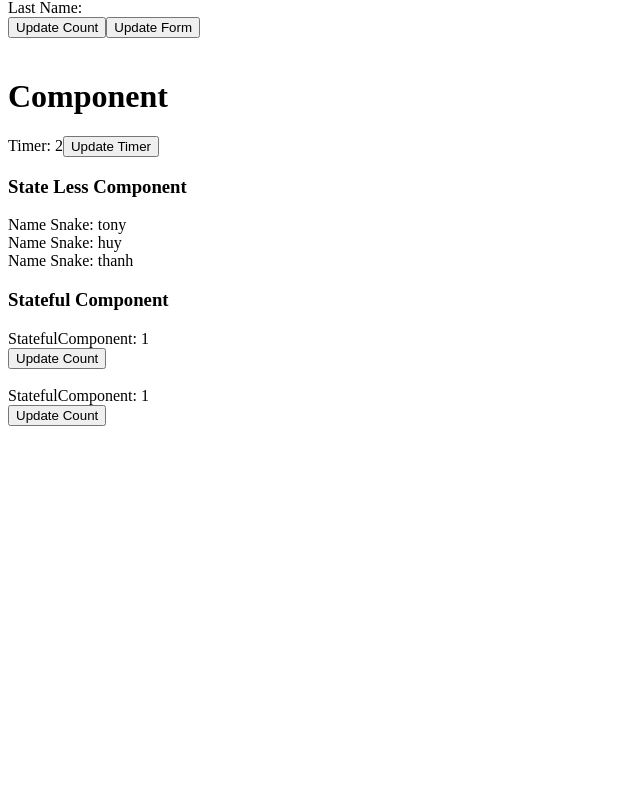
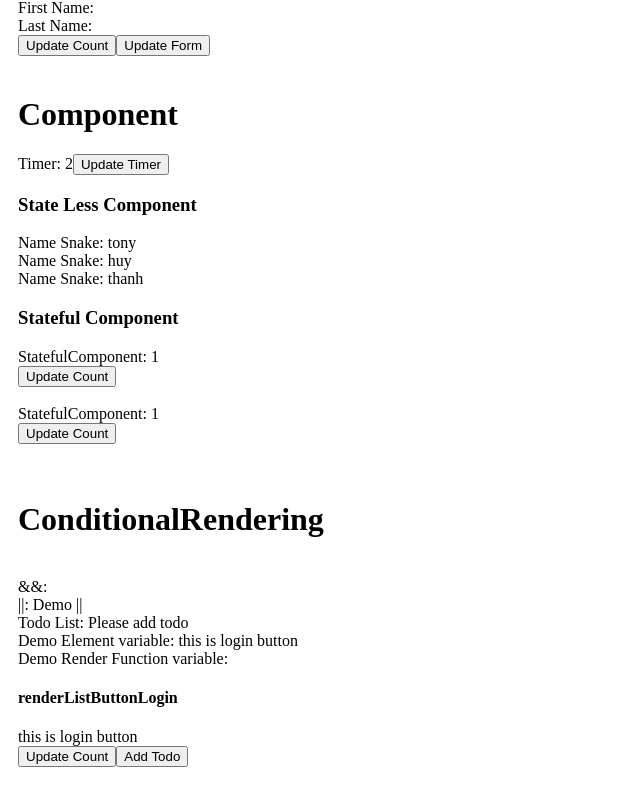
Before and after one commit to vanvithanh2405/react-ultimate-course, a React (Vite) app: page / in a window 1280 px wide. Shown: the part 745-1550 px from the top of the page, without its empty margins (0-640 px from the left). Before the commit the page ends 1341 px from the top, so only its background shows below. Built offline with nearby package versions, Linux system fonts and the light colour scheme.

Commit message:
condition rendering

```diff
--- a/src/App.tsx
+++ b/src/App.tsx
@@ -22,6 +22,7 @@ import Component from './Component';
 import JSX from './JSX';
 import Props from './Props';
 import State from './State';
+import ConditionalRendering from './ConditionalRendering';
 
 function App() {
 
@@ -38,6 +39,9 @@ function App() {
       <Component />
 
       <br />
+      <ConditionalRendering />
+
+      <br />
       <br />
       <br />
       <br />
--- a/src/Component.tsx
+++ b/src/Component.tsx
@@ -44,25 +44,39 @@ interface StateFulComponentProps {
 function StateFulComponent({ timer = 1 }: StateFulComponentProps) {
   const [count, setCount] = React.useState(1);
 
-  function updateCount() {
-    setCount(prevState => prevState + timer)
+  // user click -> () => {} -> updateCount()
+  // re-create function every component re-render - memory B
+  function updateCount(number: number) {
+    console.log('updateCount')
+    setCount(prevState => prevState + timer + number)
   }
+
+  // curry function
+  // user click -> updateCount()
+  // const updateCount = (number: number) => () => {
+  //   console.log('updateCount')
+  //   setCount(prevState => prevState + timer + number)
+  // }
 
   console.log('StateFulComponent')
   return (
     <div>
       StatefulComponent: {count} <br />
-      <button type="button" onClick={updateCount}>
+      <button
+        type="button"
+        onClick={() => {
+          updateCount(10)
+        }}
+        // onClick={updateCount(10)}
+      >
         Update Count
       </button>
     </div>
   )
 }
 
-
 function Component() {
   const [timer, setTimer] = React.useState(2);
-
 
   return (
     <div>
--- /dev/null
+++ b/src/ConditionalRendering.tsx
@@ -0,0 +1,110 @@
+import React from 'react'
+import LoginButton from './components/LoginButton'
+import LogoutButton from './components/LogoutButton'
+
+/* &&
+'tony' && 'huy' -> render
+'tony' && 'huy' && 'thanh' -> render ?
+'tony' && ' ' -> render ?
+' ' && 'tony' -> render ?
+
+[1,2,3,4,5]: number[]
+['abc', '1231', 'adsa']: string[]
+*/
+
+
+interface TodoItem {
+  id: number,
+  title: string
+}
+
+function ConditionalRendering() {
+  let button = null;
+  const [count, setCount] = React.useState(1);
+  const [todo, setTodo] = React.useState<TodoItem[] | null>(null);
+
+  if (count > 1) {
+    button = <LogoutButton />
+  } else {
+    button = <LoginButton />
+  }
+
+  function renderListButtonLogout() {
+    return (
+      <>
+        <h4>renderListButtonLogout</h4>
+        <LogoutButton />
+        <LogoutButton />
+        <LogoutButton />
+      </>
+    )
+  }
+
+  function renderListButtonLogin() {
+    return (
+      <>
+        <h4>renderListButtonLogin</h4>
+        <LoginButton />
+      </>
+    )
+  }
+
+
+  function updateCount() {
+    setCount(prevState => prevState + 1)
+  }
+
+  function addTodo() {
+    const newTodo = {
+      id: Date.now(),
+      title: 'react' + Date.now(),
+    }
+    setTodo((prevState) => [...(prevState || []), newTodo])
+  }
+
+  return (
+    <div>
+      <h1>ConditionalRendering</h1> <br />
+      &&: {count > 3 && (
+        <>
+          Count Timer: {count}
+        </>
+      )}
+      <br />
+      ||: {count > 3 || (
+        <>Demo ||</>
+      )}
+      <br />
+      Todo List: {(Array.isArray(todo) && todo.length > 0) ? (
+        <>
+          has values
+        </>
+      ) : (
+        <>Please add todo</>
+      )}
+
+      <br />
+      Demo Element variable: {button}
+
+      <br />
+      Demo Render Function variable:
+      {count > 3 ? renderListButtonLogout() : renderListButtonLogin()}
+
+      <br />
+      <button
+        type="button"
+        onClick={updateCount}
+      >
+        Update Count
+      </button>
+      <button
+        type="button"
+        onClick={addTodo}
+      >
+        Add Todo
+      </button>
+    </div>
+  )
+}
+
+export default ConditionalRendering
--- /dev/null
+++ b/src/components/LoginButton.tsx
@@ -0,0 +1,7 @@
+function LoginButton() {
+  return (
+    <span>this is login button</span>
+  )
+}
+
+export default LoginButton
--- /dev/null
+++ b/src/components/LogoutButton.tsx
@@ -0,0 +1,7 @@
+function LogoutButton() {
+  return (
+    <span>LogoutButton</span>
+  )
+}
+
+export default LogoutButton
--- a/src/index.css
+++ b/src/index.css
@@ -0,0 +1,3 @@
+body {
+  padding: 10px;
+}
```
